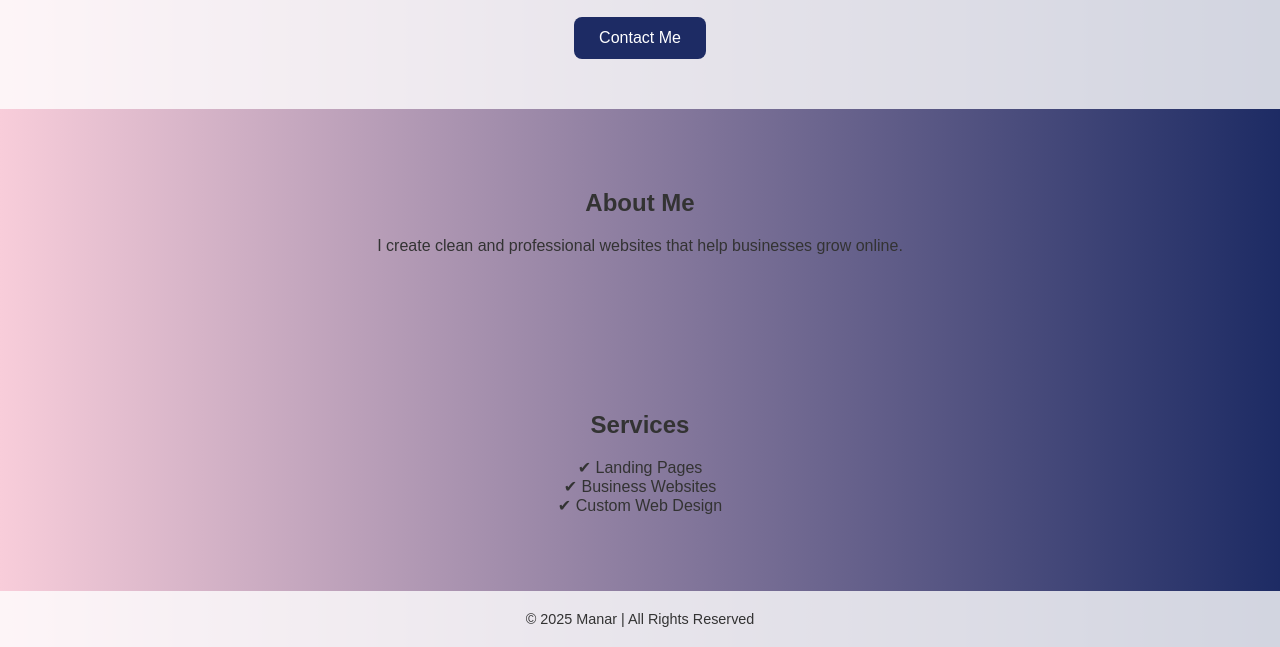
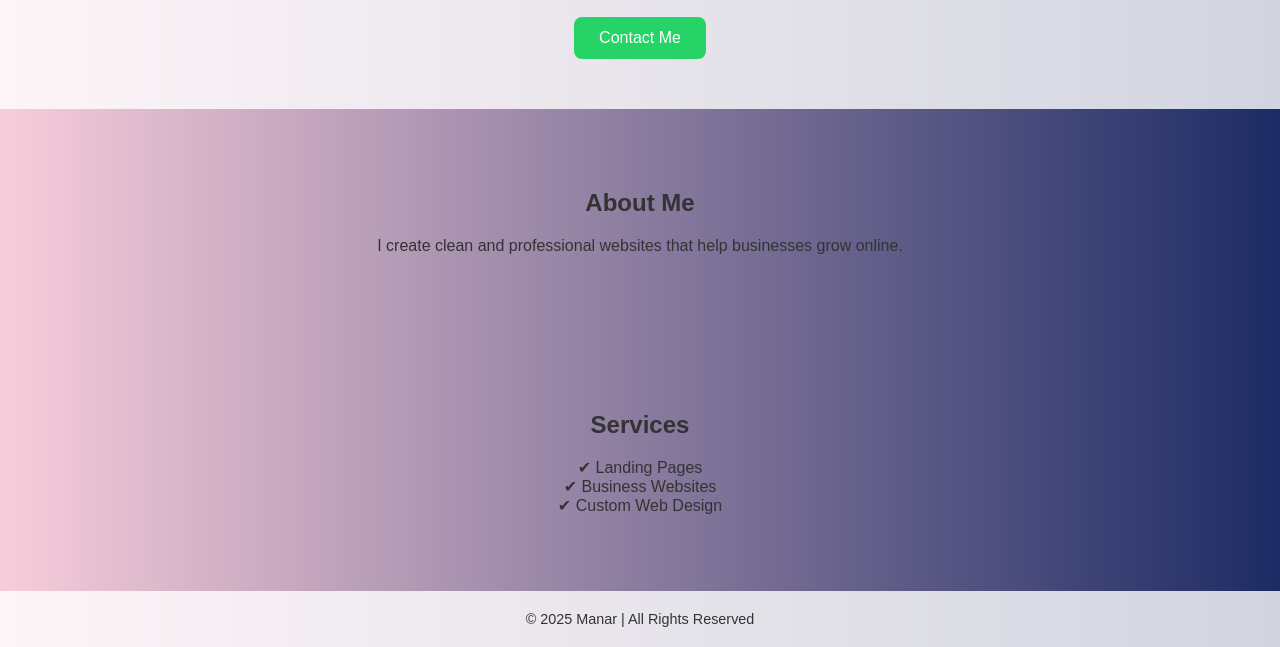
Before and after one commit to Manar-Hossam05/Landing, a plain HTML site: page index.html in a window 1280 px wide. Shown: the part 157-804 px from the top of the page. Drawn offline with Linux system fonts and the light colour scheme.

Commit message:
Add files via upload

```diff
--- a/index.html
+++ b/index.html
@@ -30,15 +30,15 @@
       margin-top: 20px;
       padding: 12px 25px;
       font-size: 1rem;
-      background: #1d2b64;
+      background: #25D366; /* لون واتساب */
       color: white;
       border-radius: 8px;
       text-decoration: none;
       transition: 0.3s;
     }
     .btn:hover {
-      background: #f8cdda;
-      color: #1d2b64;
+      background: #1ebe57;
+      color: white;
     }
     section {
       padding: 60px 20px;
@@ -54,7 +54,7 @@
   <header>
     <h1>Welcome to My Landing Page</h1>
     <p>I'm Manar, a web developer ready to build modern and responsive websites.</p>
-    <a href="mailto:manar@example.com" class="btn">Contact Me</a>
+    <a href="https://wa.me/01145784632" target="_blank" class="btn">Contact Me</a>
   </header>
 
   <section>
```
